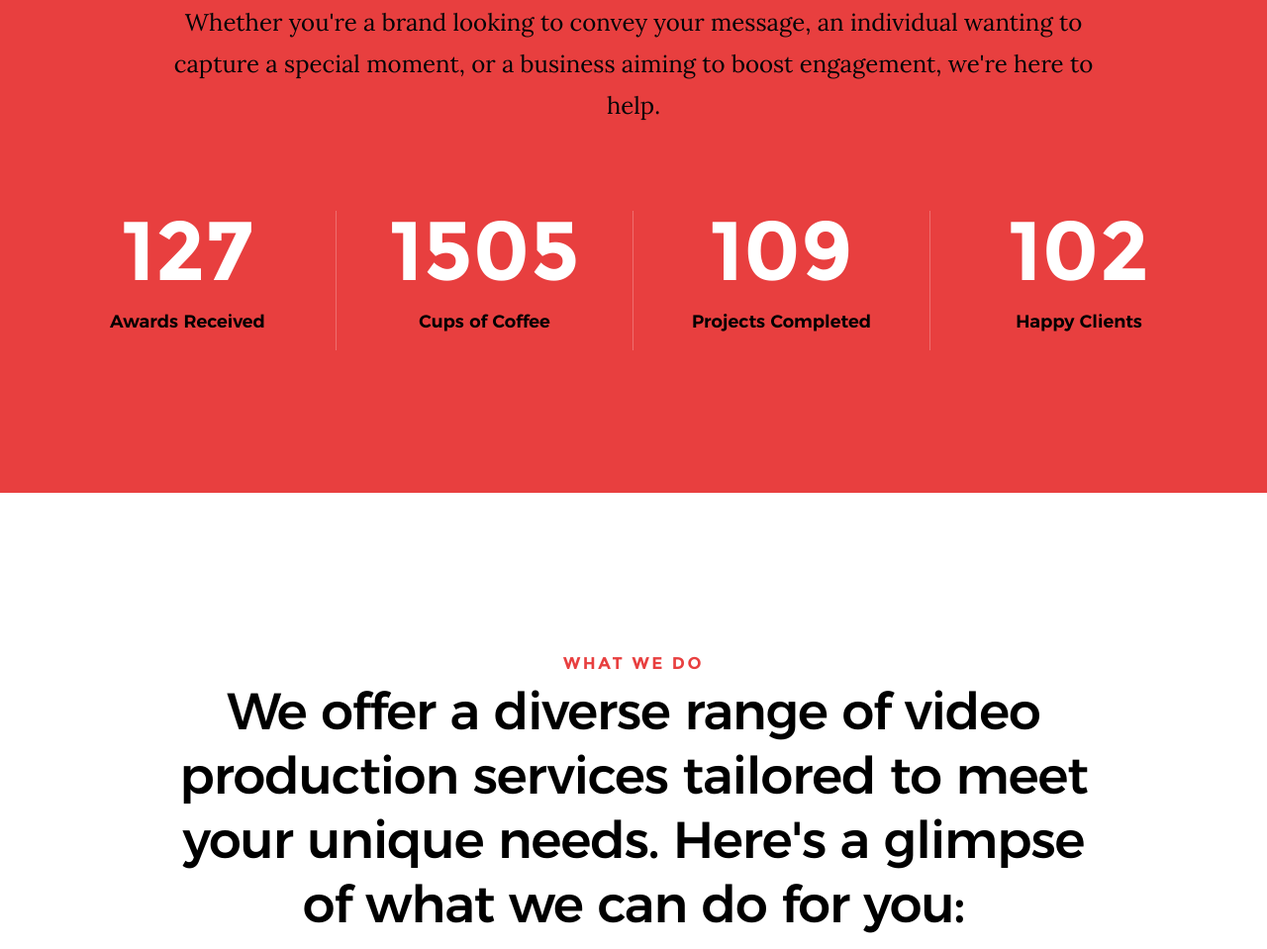
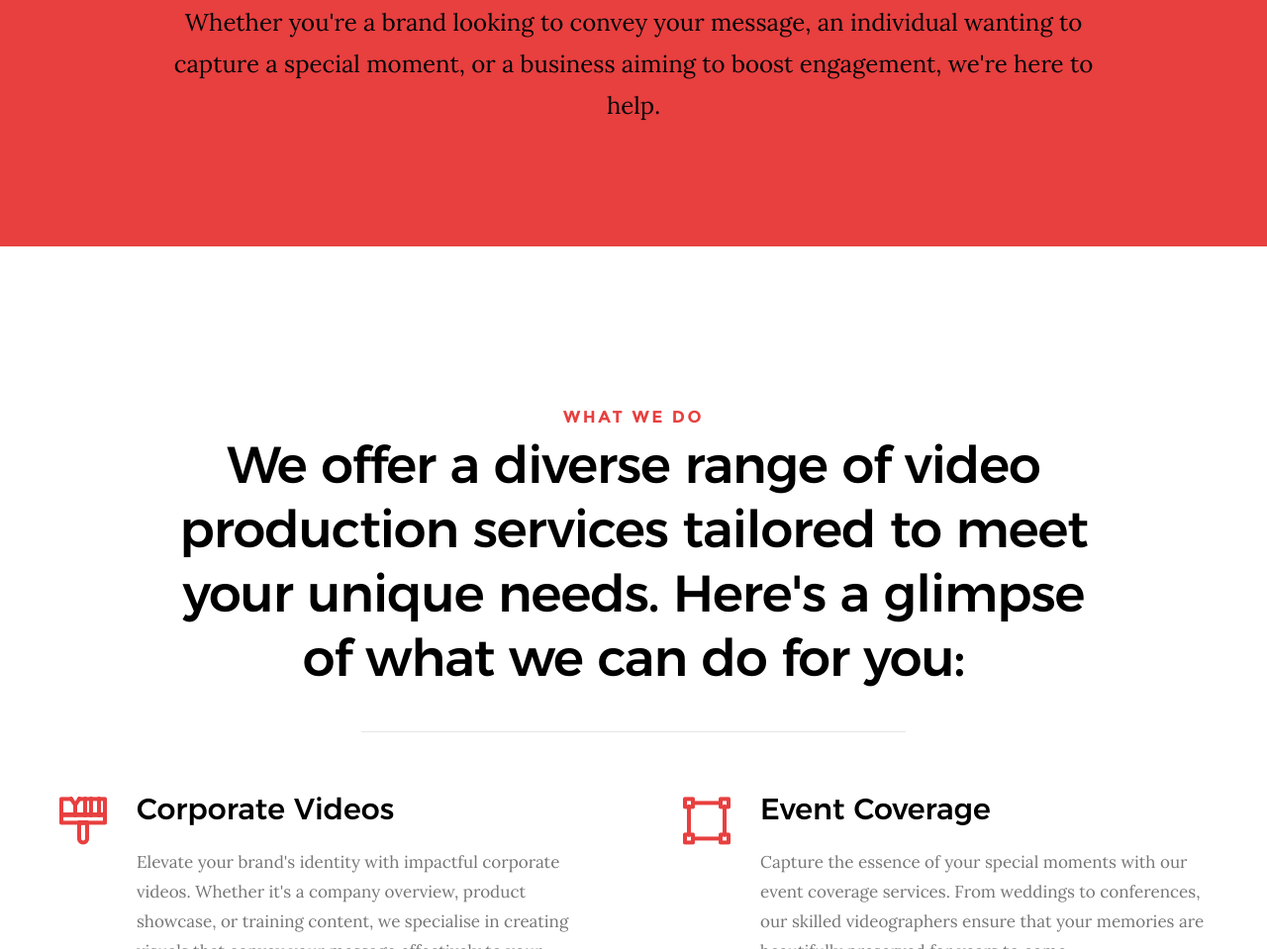
Before and after one commit to dpnc123/prodxn.com, a plain HTML site: page index.html in a window 1280 px wide. Shown: the part 1519-2478 px from the top of the page at 99% size. Drawn offline with Linux system fonts and the light colour scheme; files whose address does not match are found by name.

Commit message:
removed a section

```diff
--- a/index.html
+++ b/index.html
@@ -187,7 +187,7 @@
             </div>
         </div> <!-- end about-desc -->
 
-        <div class="row about-stats stats block-1-4 block-m-1-2 block-mob-full" data-aos="fade-up">
+        <!-- <div class="row about-stats stats block-1-4 block-m-1-2 block-mob-full" data-aos="fade-up">
 
             <div class="col-block stats__col ">
                 <div class="stats__count">127</div>
@@ -206,7 +206,7 @@
                 <h5>Happy Clients</h5>
             </div>
 
-        </div> <!-- end about-stats -->
+        </div> end about-stats -->
 
         <div class="about__line"></div>
 
```
